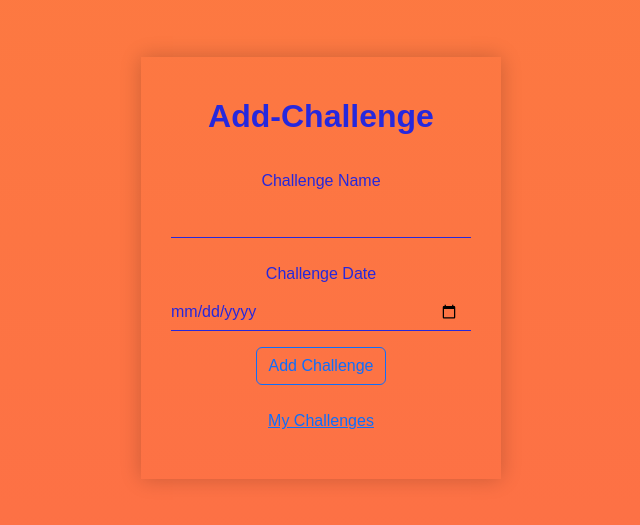
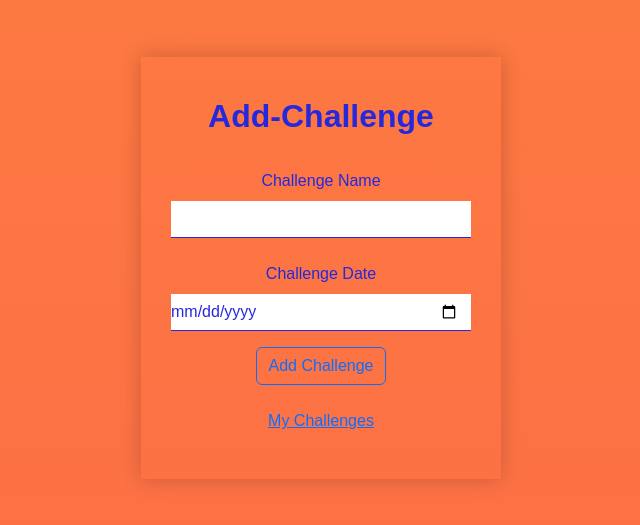
Before and after one commit to ARulinski/Aimz, a Django app: page /aimz in a window 1280 px wide. Shown: the part 71-596 px from the top of the page, without its empty margins (319-959 px from the left). Run offline with Django 5.2, Linux system fonts and the light colour scheme; some libraries are stand-ins or nearby versions; some web fonts are replaced.

Commit message:
form color

```diff
--- a/tracker/templates/tracker/aimz.html
+++ b/tracker/templates/tracker/aimz.html
@@ -23,7 +23,7 @@ body {
   padding: 10px;
  }
  .form-control{
-  background-color: inherit;
+  background-color: white;
   color: #2628DD;
   border: none;
   border-bottom: 1px solid #2628DD;
```
